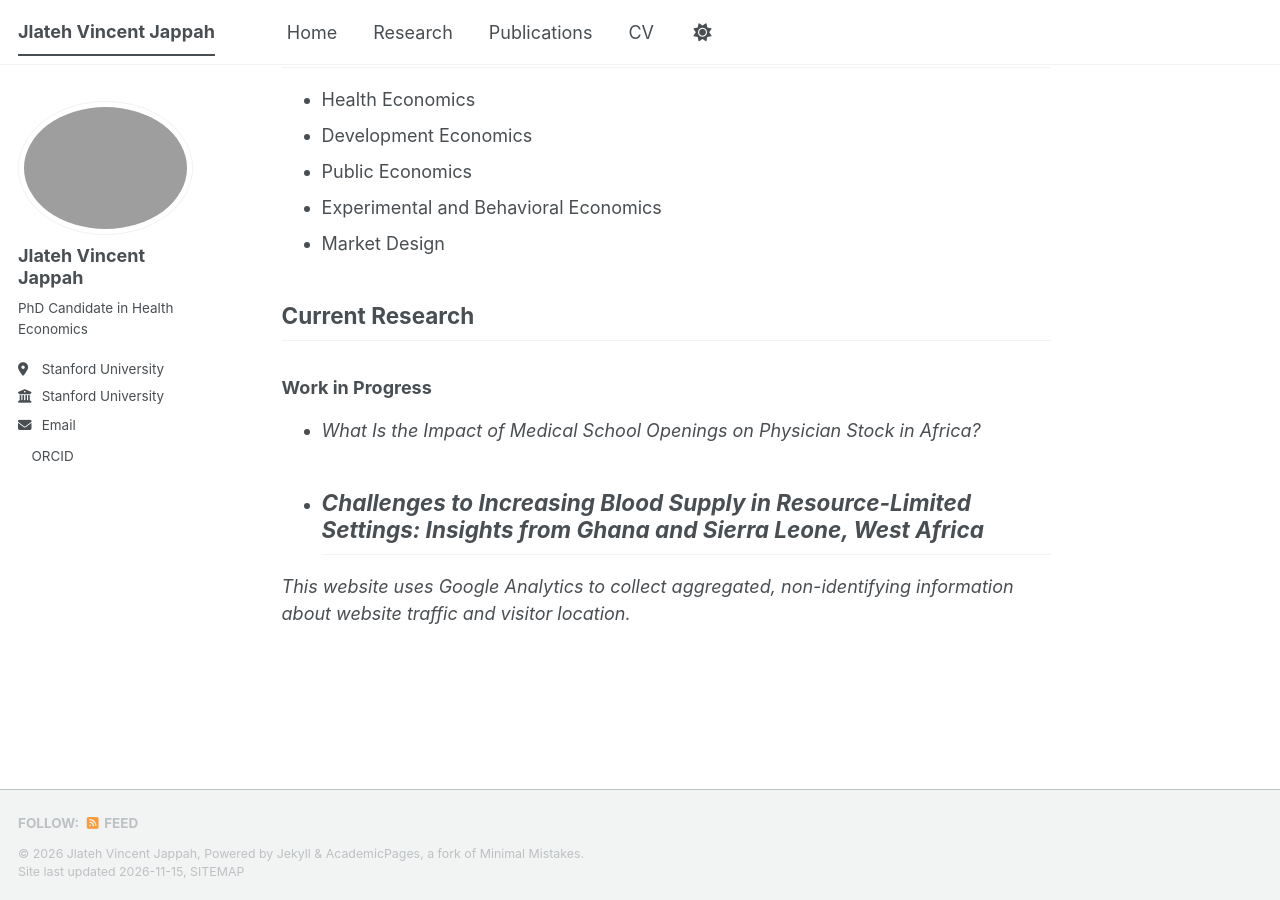
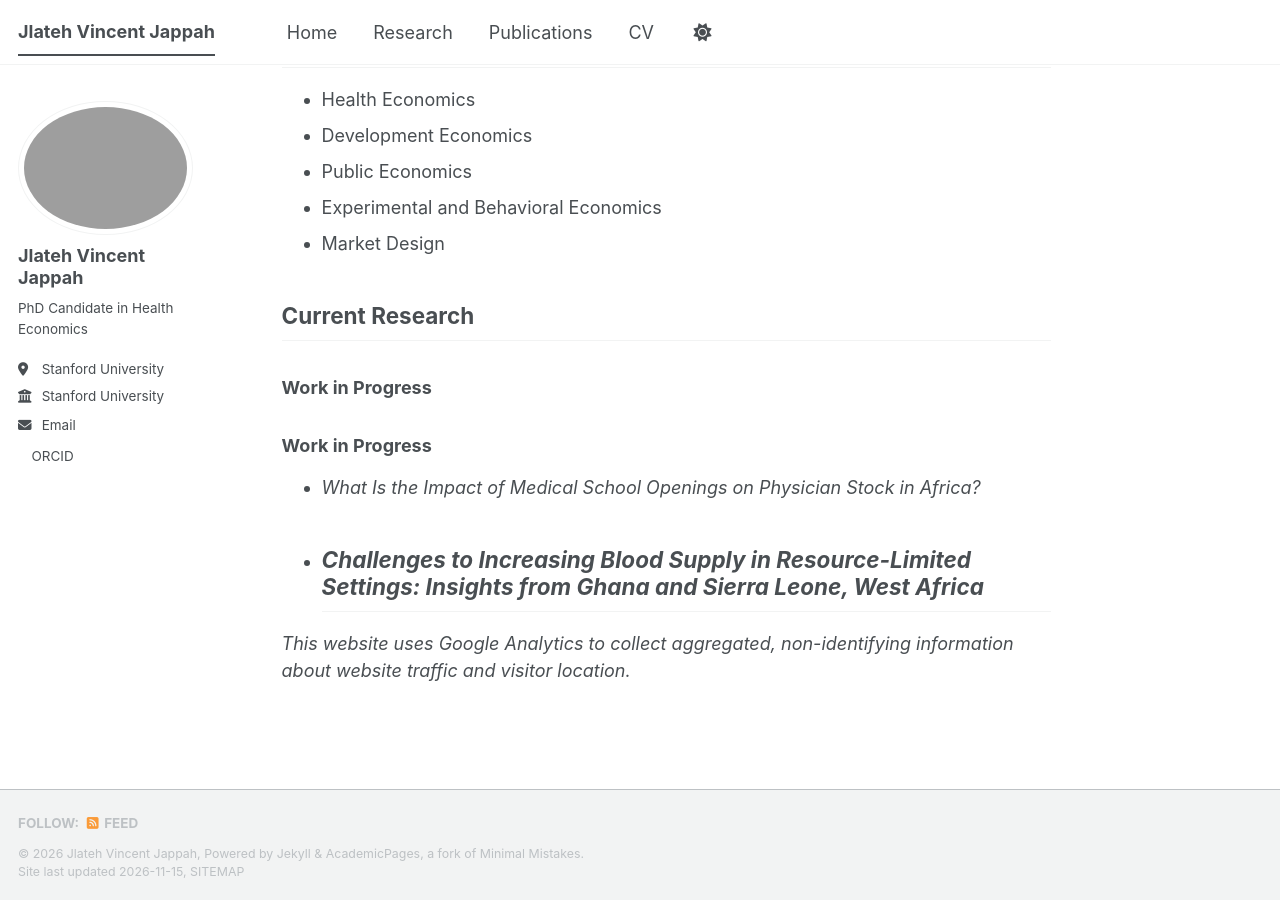
Before and after one commit to jvjappah/jvjappah.github.io, a Jekyll site: the page built from _pages/about.md, in a window 1280 px wide and 900 px high, scrolled down 729 px. Built offline with Jekyll 4.4.1, drawn with Linux system fonts in a browser that asks for light colours; a script bundle is joined from its source files by our own code; a style sheet for code colours, icons or effects is not loaded.

Commit message:
Standardize home page work in progress formatting

```diff
--- a/_pages/about.md
+++ b/_pages/about.md
@@ -31,6 +31,8 @@ Here you can find information about my research and other academic activities.
 
 ### Work in Progress
 
+### Work in Progress
+
 - *What Is the Impact of Medical School Openings on Physician Stock in Africa?*
 - *Challenges to Increasing Blood Supply in Resource-Limited Settings: Insights from Ghana and Sierra Leone, West Africa*
 ---
```
